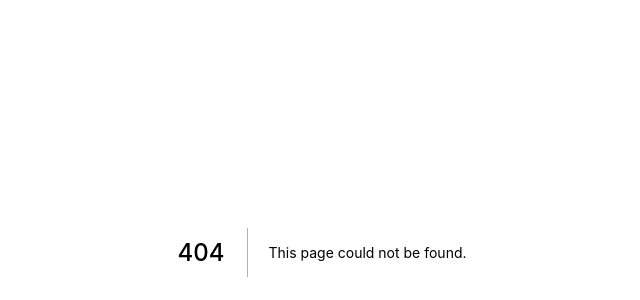
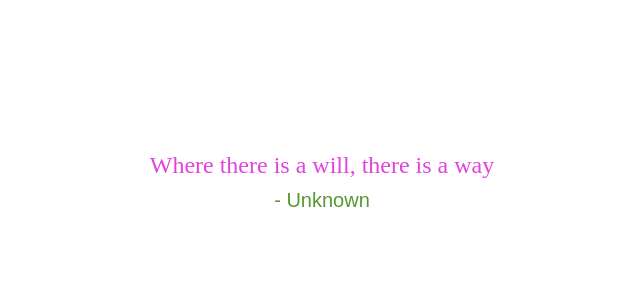
Before and after one commit to drewferris/next-personal, a Next.js app: page /quote in a window 1280 px wide. Before the commit this address had no page. Shown: the part 148-448 px from the top of the page, without its empty margins (318-958 px from the left). Built offline with nearby package versions, Linux system fonts and the light colour scheme.

Commit message:
boilerplate ready for api

```diff
--- a/package.json
+++ b/package.json
@@ -15,6 +15,7 @@
     "isomorphic-unfetch": "^3.0.0",
     "next": "^9.3.2",
     "react": "^16.13.1",
-    "react-dom": "^16.13.1"
+    "react-dom": "^16.13.1",
+    "swr": "^0.1.18"
   }
 }
--- /dev/null
+++ b/pages/api/randomQuote.js
@@ -0,0 +1,17 @@
+import allQuotes from '../../quotes.json';
+
+export default (req, res) => {
+  const { author } = req.query;
+  let quotes = allQuotes;
+
+  if (author) {
+    quotes = quotes.filter(quote => quote.author.toLowerCase().includes(author.toLowerCase()));
+  }
+  if (!quotes.length) {
+    quotes = allQuotes.filter(quote => quote.author.toLowerCase() === 'unknown');
+  }
+
+  const quote = quotes[Math.floor(Math.random() * quotes.length)];
+
+  res.status(200).json(quote);
+};
--- /dev/null
+++ b/pages/quote.js
@@ -0,0 +1,47 @@
+import { useRouter } from 'next/router';
+import useSWR from 'swr';
+
+function fetcher(url) {
+  return fetch(url).then(r => r.json());
+}
+
+export default function Index() {
+  const { query } = useRouter();
+  const { data, error } = useSWR(
+    `/api/randomQuote${query.author ? '?author=' + query.author : ''}`,
+    fetcher
+  );
+
+  const author = data?.author;
+  let quote = data?.quote;
+
+  if (!data) quote = 'Loading...';
+  if (error) quote = 'Failed to fetch the quote.';
+
+  return (
+    <main className="center">
+      <div className="quote">{quote}</div>
+      {author && <span className="author">- {author}</span>}
+
+      <style jsx>{`
+        main {
+          width: 90%;
+          max-width: 900px;
+          margin: 300px auto;
+          text-align: center;
+        }
+        .quote {
+          font-family: cursive;
+          color: #e243de;
+          font-size: 24px;
+          padding-bottom: 10px;
+        }
+        .author {
+          font-family: sans-serif;
+          color: #559834;
+          font-size: 20px;
+        }
+      `}</style>
+    </main>
+  );
+}
--- /dev/null
+++ b/quotes.json
@@ -0,0 +1,22 @@
+[
+    {
+      "quote": "Write tests, not too many, mostly integration",
+      "author": "Guillermo Rauch"
+    },
+    {
+      "quote": "The future is serverless",
+      "author": "Guillermo Rauch"
+    },
+    {
+      "quote": "Where there is a will, there is a way",
+      "author": "Unknown"
+    },
+    {
+      "quote": "You Learn More From Failure Than From Success. Don’t Let It Stop You. Failure Builds Character.",
+      "author": "Unknown"
+    },
+    {
+      "quote": "Every passing moment, we are nearing death and a new Javascript framework",
+      "author": "Amandeep Singh"
+    }
+  ]
```
Also changed, not shown: pages/index.js (+5 -9 lines), 1 other file (tests, documents, lock files or other folders).
